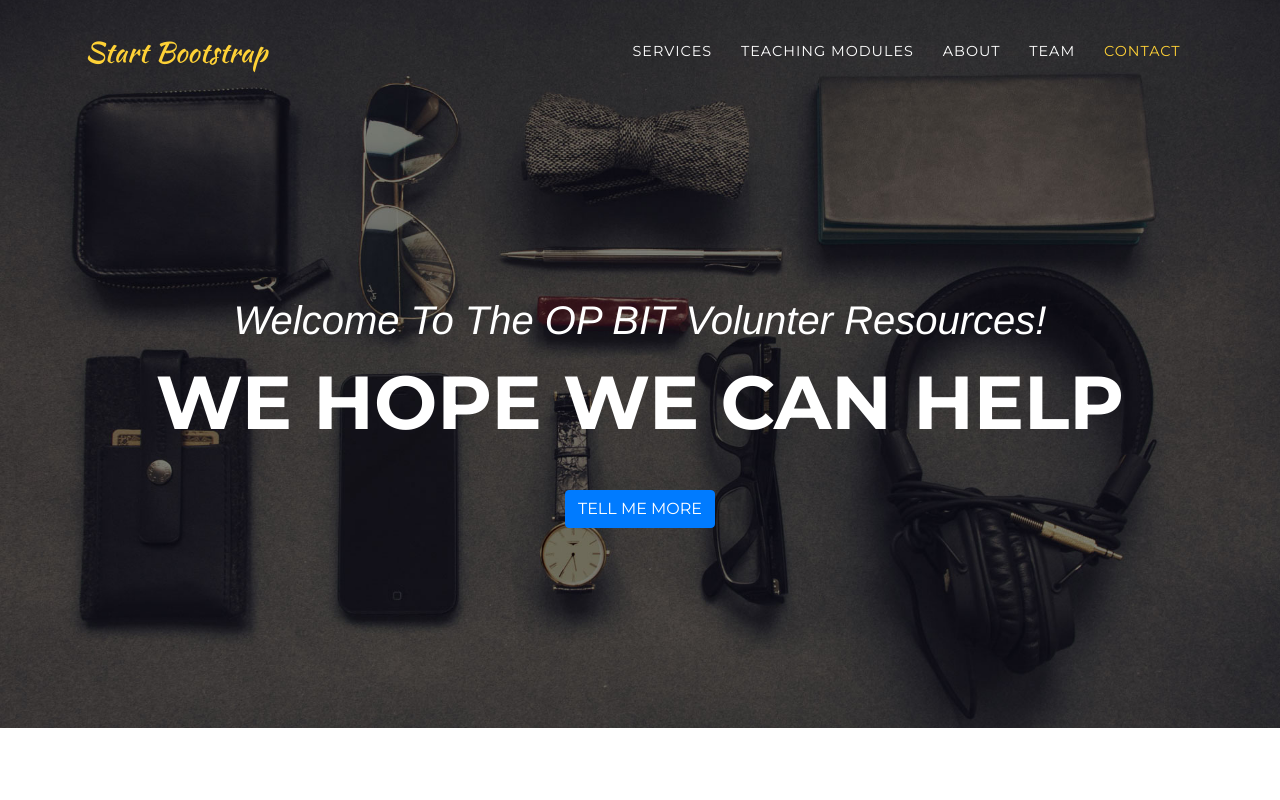
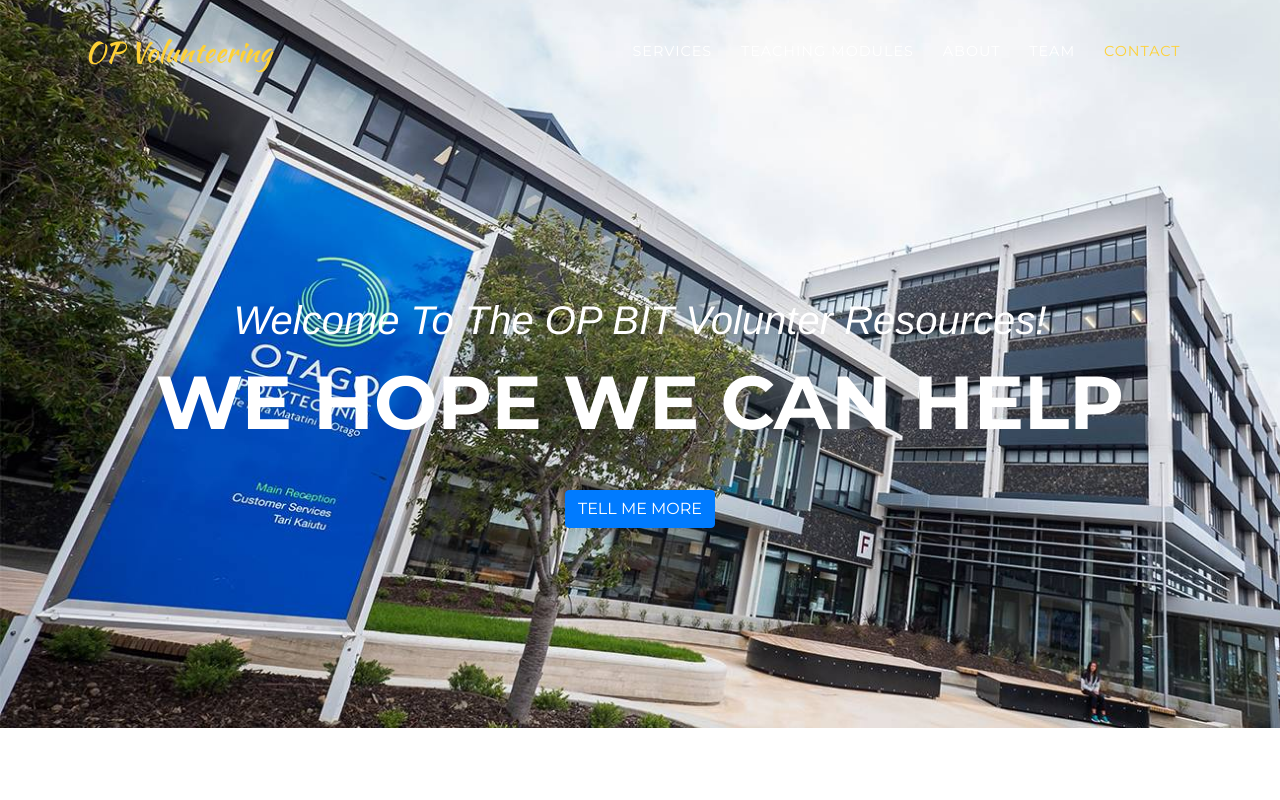
Before and after one commit to burrr2/VolunteeringSite, a website with bundled scripts: page index.html in a window 1280 px wide. Shown: the top 800 px of the page. Built offline with nearby package versions, Linux system fonts and the light colour scheme; files whose address does not match are found by name; a web font is replaced by a local one.

Commit message:
change banner

```diff
--- a/index.html
+++ b/index.html
@@ -30,7 +30,7 @@
     <!-- Navigation -->
     <nav class="navbar navbar-expand-lg navbar-dark fixed-top" id="mainNav">
       <div class="container">
-        <a class="navbar-brand js-scroll-trigger" href="#page-top">Start Bootstrap</a>
+        <a class="navbar-brand js-scroll-trigger" href="#page-top">OP Volunteering</a>
         <button class="navbar-toggler navbar-toggler-right" type="button" data-toggle="collapse" data-target="#navbarResponsive" aria-controls="navbarResponsive" aria-expanded="false" aria-label="Toggle navigation">
           Menu
           <i class="fa fa-bars"></i>
--- a/scss/_masthead.scss
+++ b/scss/_masthead.scss
@@ -2,7 +2,7 @@
 header.masthead {
   text-align: center;
   color: white;
-  background-image: url('../img/header-bg.jpg');
+  background-image: url('../img/op.jpg');
   background-repeat: no-repeat;
   background-attachment: scroll;
   background-position: center center;
```
Also changed, not shown: css/agency.min.css, img/op.jpg (added).
